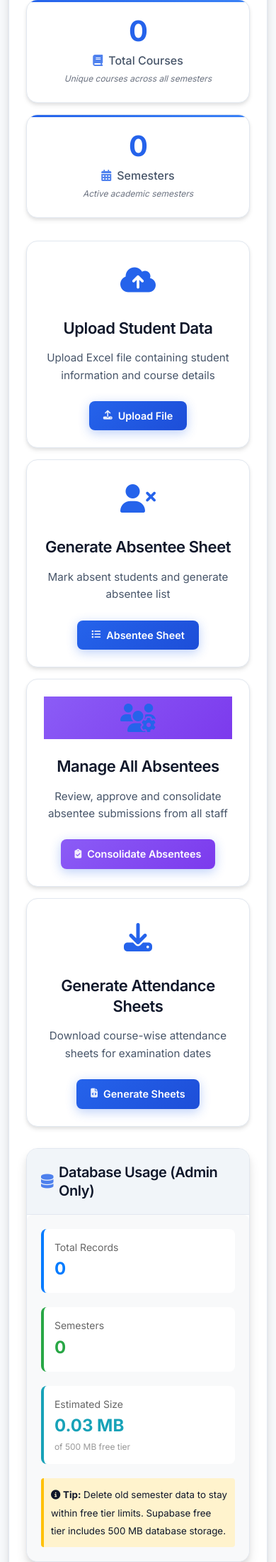
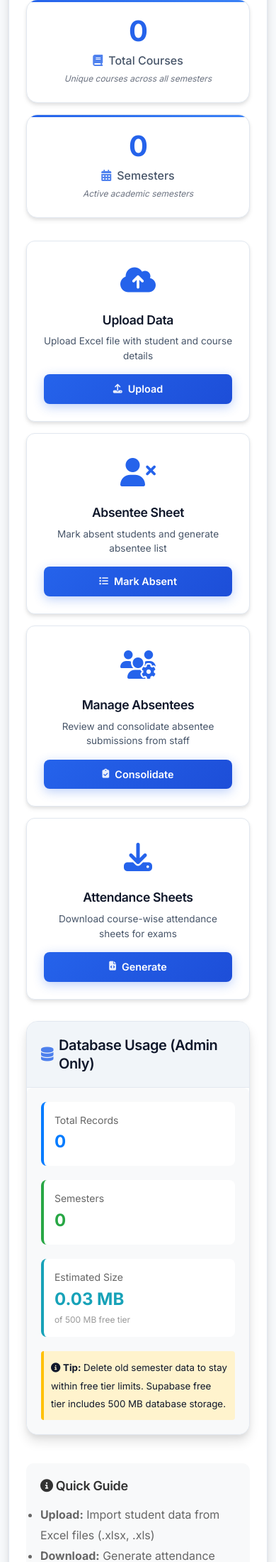
Before and after one commit to vardhannagulla17/nitc.exam.cell.v2, a Flask app: page /dashboard in a window 390 px wide. Shown: the part 532-2732 px from the top of the page at 71% size. Run offline with Flask 3, Linux system fonts and the light colour scheme; a user stored in the database is signed in; data that the repository does not hold is empty.

Commit message:
Fix admin absentees stats and improve dashboard UI - Fixed stats to show totals from all records instead of filtered results - Updated dashboard tile layout to 4-column responsive grid - Improved tile styling with icon backgrounds and better typography - Shortened tile text for cleaner appearance

```diff
--- a/app.py
+++ b/app.py
@@ -1133,16 +1133,17 @@ def admin_absentees():
         absentees_list = result.data if result.data else []
 
         # Get unique dates and courses for filters
-        all_data = supabase.table('absentees').select('exam_date, course_code').execute()
-        unique_dates = sorted(set(row['exam_date'] for row in all_data.data)) if all_data.data else []
-        unique_courses = sorted(set(row['course_code'] for row in all_data.data)) if all_data.data else []
+        all_data = supabase.table('absentees').select('*').execute()
+        all_records = all_data.data if all_data.data else []
+        unique_dates = sorted(set(row['exam_date'] for row in all_records)) if all_records else []
+        unique_courses = sorted(set(row['course_code'] for row in all_records)) if all_records else []
 
-        # Get statistics
+        # Get statistics from ALL records (not filtered)
         stats = {
-            'total': len(absentees_list),
-            'pending': len([a for a in absentees_list if a['status'] == 'pending']),
-            'approved': len([a for a in absentees_list if a['status'] == 'approved']),
-            'rejected': len([a for a in absentees_list if a['status'] == 'rejected'])
+            'total': len(all_records),
+            'pending': len([a for a in all_records if a['status'] == 'pending']),
+            'approved': len([a for a in all_records if a['status'] == 'approved']),
+            'rejected': len([a for a in all_records if a['status'] == 'rejected'])
         }
 
     except Exception as e:
--- a/static/style.css
+++ b/static/style.css
@@ -683,14 +683,14 @@ select.form-control:focus {
 /* Tiles Grid Enhancement */
 .tiles-grid {
     display: grid;
-    grid-template-columns: repeat(3, 1fr);
-    gap: var(--space-xl);
+    grid-template-columns: repeat(auto-fit, minmax(200px, 1fr));
+    gap: var(--space-lg);
 }
 
 .tile {
     background: var(--bg-elevated);
-    border-radius: var(--radius-xl);
-    padding: var(--space-2xl);
+    border-radius: var(--radius-lg);
+    padding: var(--space-xl);
     text-align: center;
     transition: all 0.3s cubic-bezier(0.4, 0, 0.2, 1);
     cursor: pointer;
@@ -698,6 +698,8 @@ select.form-control:focus {
     border: 1px solid var(--border);
     position: relative;
     overflow: hidden;
+    display: flex;
+    flex-direction: column;
 }
 
 .tile::before {
@@ -723,27 +725,28 @@ select.form-control:focus {
 }
 
 .tile-icon {
-    font-size: 3rem;
-    margin-bottom: var(--space-lg);
+    font-size: 2.25rem;
+    margin-bottom: var(--space-md);
     color: var(--primary);
     display: flex;
     justify-content: center;
     align-items: center;
-    height: 80px;
+    height: 60px;
 }
 
 .tile h3 {
     color: var(--text-primary);
-    margin-bottom: var(--space-md);
-    font-size: 1.375rem;
+    margin-bottom: var(--space-sm);
+    font-size: 1.1rem;
     font-weight: 600;
 }
 
 .tile p {
     color: var(--text-secondary);
-    margin-bottom: var(--space-lg);
-    line-height: 1.6;
-    font-size: 0.95rem;
+    margin-bottom: var(--space-md);
+    line-height: 1.5;
+    font-size: 0.85rem;
+    flex-grow: 1;
 }
 
 .tile .btn {
--- a/templates/dashboard.html
+++ b/templates/dashboard.html
@@ -41,10 +41,10 @@
                 <div class="tile-icon">
                     <i class="fas fa-cloud-upload-alt"></i>
                 </div>
-                <h3>Upload Student Data</h3>
-                <p>Upload Excel file containing student information and course details</p>
+                <h3>Upload Data</h3>
+                <p>Upload Excel file with student and course details</p>
                 <a href="{{ url_for('upload_file') }}" class="btn btn-primary">
-                    <i class="fas fa-upload"></i> Upload File
+                    <i class="fas fa-upload"></i> Upload
                 </a>
             </div>
             {% endif %}
@@ -53,22 +53,22 @@
                 <div class="tile-icon">
                     <i class="fas fa-user-times"></i>
                 </div>
-                <h3>Generate Absentee Sheet</h3>
+                <h3>Absentee Sheet</h3>
                 <p>Mark absent students and generate absentee list</p>
                 <a href="{{ url_for('absentee_sheet') }}" class="btn btn-primary">
-                    <i class="fas fa-list"></i> Absentee Sheet
+                    <i class="fas fa-list"></i> Mark Absent
                 </a>
             </div>
 
             {% if role == 'admin' %}
             <div class="tile" onclick="location.href='{{ url_for('admin_absentees') }}'">
-                <div class="tile-icon" style="background: linear-gradient(135deg, #8b5cf6, #7c3aed);">
+                <div class="tile-icon tile-icon-purple">
                     <i class="fas fa-users-cog"></i>
                 </div>
-                <h3>Manage All Absentees</h3>
-                <p>Review, approve and consolidate absentee submissions from all staff</p>
-                <a href="{{ url_for('admin_absentees') }}" class="btn btn-primary" style="background: linear-gradient(135deg, #8b5cf6, #7c3aed);">
-                    <i class="fas fa-clipboard-check"></i> Consolidate Absentees
+                <h3>Manage Absentees</h3>
+                <p>Review and consolidate absentee submissions from staff</p>
+                <a href="{{ url_for('admin_absentees') }}" class="btn btn-primary btn-purple">
+                    <i class="fas fa-clipboard-check"></i> Consolidate
                 </a>
             </div>
             {% endif %}
@@ -77,10 +77,10 @@
                 <div class="tile-icon">
                     <i class="fas fa-download"></i>
                 </div>
-                <h3>Generate Attendance Sheets</h3>
-                <p>Download course-wise attendance sheets for examination dates</p>
+                <h3>Attendance Sheets</h3>
+                <p>Download course-wise attendance sheets for exams</p>
                 <a href="{{ url_for('download_attendance') }}" class="btn btn-primary">
-                    <i class="fas fa-file-code"></i> Generate Sheets
+                    <i class="fas fa-file-code"></i> Generate
                 </a>
             </div>
         </div>
```
Also changed, not shown: static/css/dashboard.css (+60 -10 lines).
